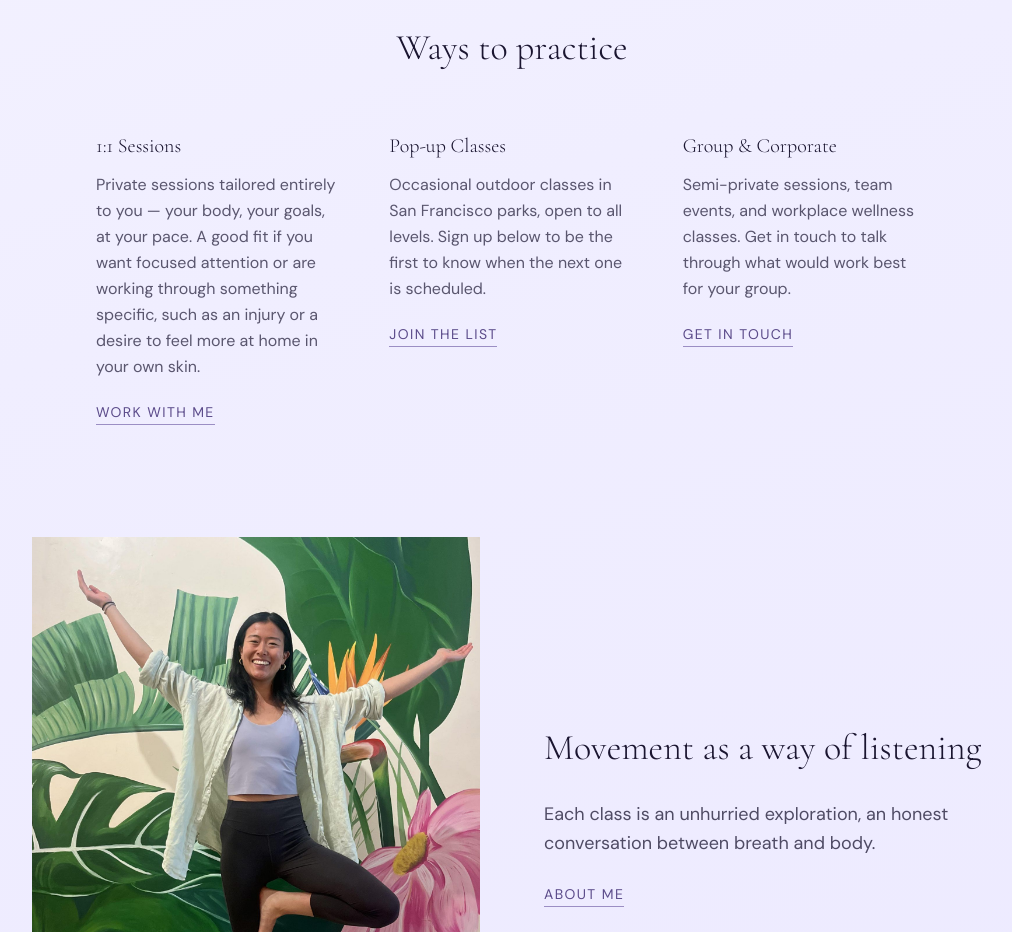
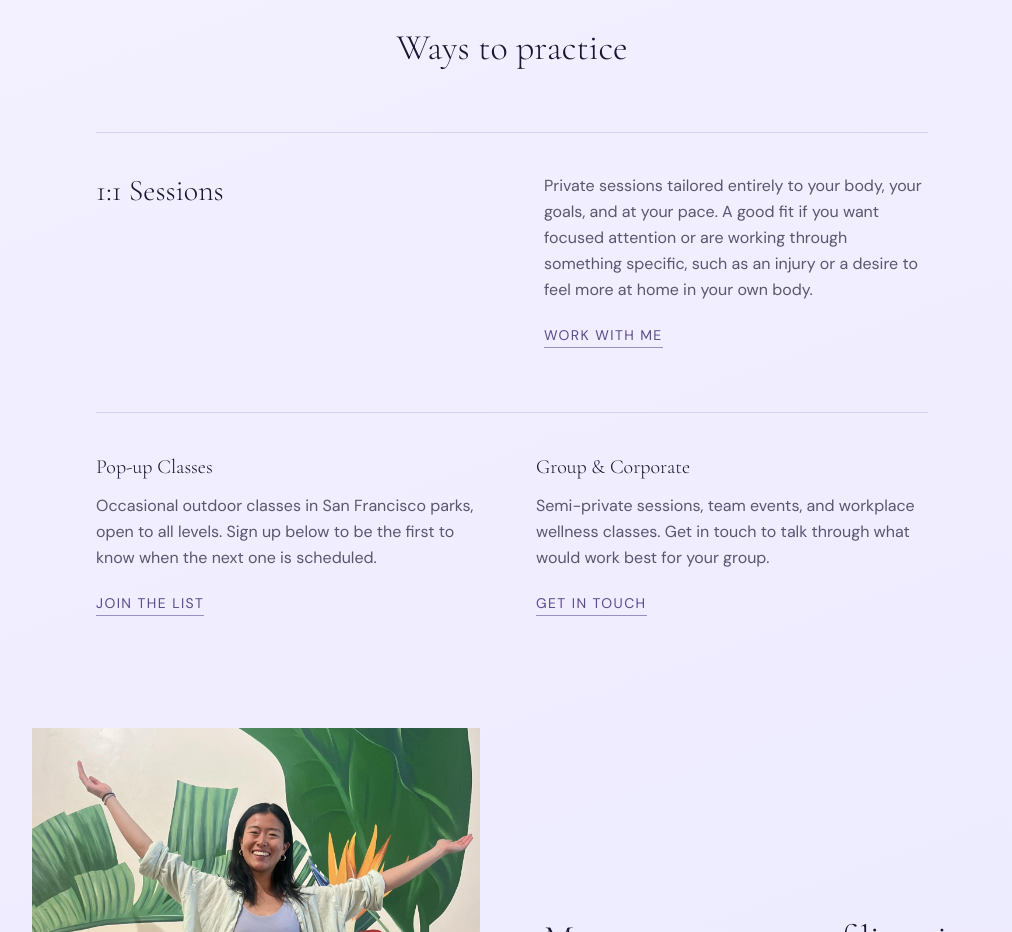
Before and after one commit to JuliaHu1/yoga, a Next.js app: page / in a window 1280 px wide. Shown: the part 1340-2272 px from the top of the page, without its empty margins (128-1140 px from the left). Built offline with nearby package versions, Linux system fonts and the light colour scheme.

Commit message:
Elevate 1:1 sessions in offerings section, update copy

```diff
--- a/app/page.tsx
+++ b/app/page.tsx
@@ -55,11 +55,13 @@ export default function Home() {
         <h2 className="font-serif text-3xl md:text-4xl font-light text-[#1A1530] mb-12 md:mb-16 text-center">
           Ways to practice
         </h2>
-        <div className="grid md:grid-cols-3 gap-10 md:gap-12">
+        <div className="space-y-12 md:space-y-16">
+          {/* 1:1 — featured */}
+          <div className="border-t border-[#9B8EC4]/30 pt-10 md:grid md:grid-cols-2 md:gap-16 md:items-start">
+            <h3 className="font-serif text-2xl md:text-3xl font-light text-[#1A1530] mb-4 md:mb-0">1:1 Sessions</h3>
             <div>
-            <h3 className="font-serif text-xl font-light text-[#1A1530] mb-3">1:1 Sessions</h3>
               <p className="text-[#1A1530]/70 leading-relaxed text-base mb-5">
-              Private sessions tailored entirely to you — your body, your goals, at your pace. A good fit if you want focused attention or are working through something specific, such as an injury or a desire to feel more at home in your own skin.
+                Private sessions tailored entirely to your body, your goals, and at your pace. A good fit if you want focused attention or are working through something specific, such as an injury or a desire to feel more at home in your own body.
               </p>
               <Link
                 href="/booking"
@@ -68,6 +70,10 @@ export default function Home() {
                 Work with me
               </Link>
             </div>
+          </div>
+
+          {/* Two secondary offerings */}
+          <div className="grid md:grid-cols-2 gap-10 md:gap-12 border-t border-[#9B8EC4]/30 pt-10">
             <div>
               <h3 className="font-serif text-xl font-light text-[#1A1530] mb-3">Pop-up Classes</h3>
               <p className="text-[#1A1530]/70 leading-relaxed text-base mb-5">
@@ -91,6 +97,7 @@ export default function Home() {
               >
                 Get in touch
               </Link>
+            </div>
           </div>
         </div>
       </section>
```
Lines whose indentation alone changed are shown as unchanged.
